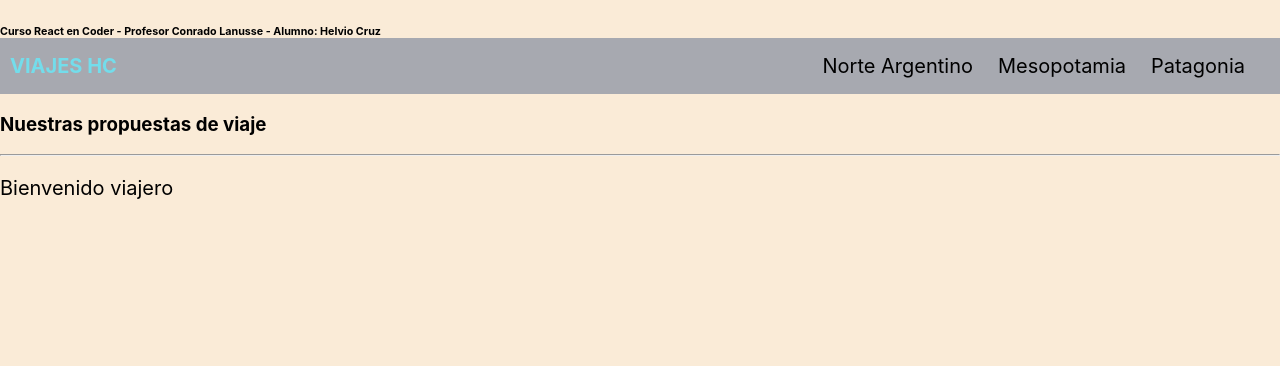
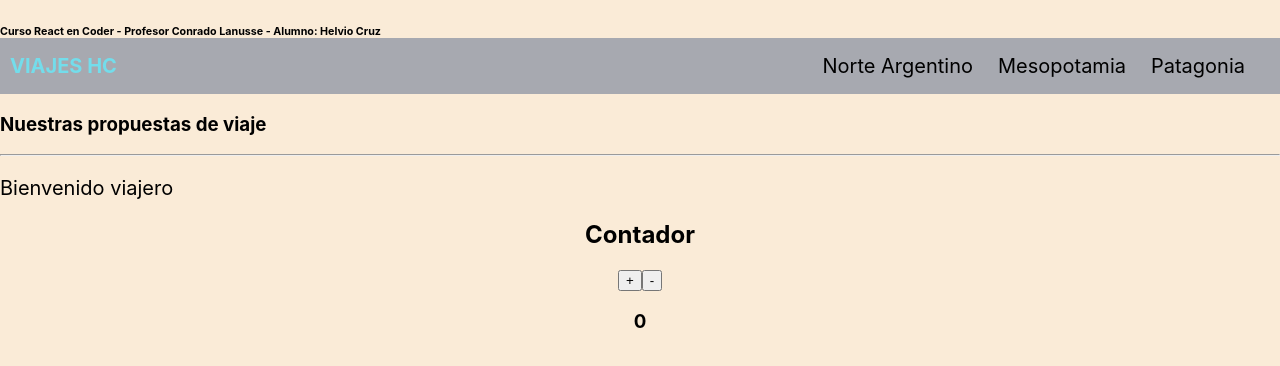
Before and after one commit to HelvioCoder/rj-37735, a React (Create React App) app: page / in a window 1280 px wide. Shown: the top 366 px of the page. Built offline with nearby package versions, Linux system fonts and the light colour scheme.

Commit message:
Componente 2- Contador

```diff
--- /dev/null
+++ b/src/components/ItemCount.js
@@ -0,0 +1,21 @@
+import { useState } from "react";
+
+
+const Contador = () =>{
+
+    const [ contador, setContador ] = useState(0)
+    const sumar = () => setContador (contador + 1)
+    const restar = () => setContador (contador - 1)
+
+    return (
+        <div style={{textAlign:"center"}}>
+            <h2>Contador</h2>
+            <nav>
+                <button onClick={sumar}>+</button>
+                <button onClick={restar}>-</button>
+            </nav>
+            <h3> {contador} </h3>
+        </div>
+    )
+}
+export default Contador;
--- a/src/components/ItemListContainer/ItemListContainer.js
+++ b/src/components/ItemListContainer/ItemListContainer.js
@@ -1,9 +1,12 @@
+import ItemCount from '../ItemCount'
+
 export const ItemListContainer = ({nombre}) => {
     return (
         <section>
             <h3>Nuestras propuestas de viaje</h3>
             <hr></hr>
             <p> Bienvenido {nombre}</p>
+            <ItemCount/>
         </section>
     )
 }
```
